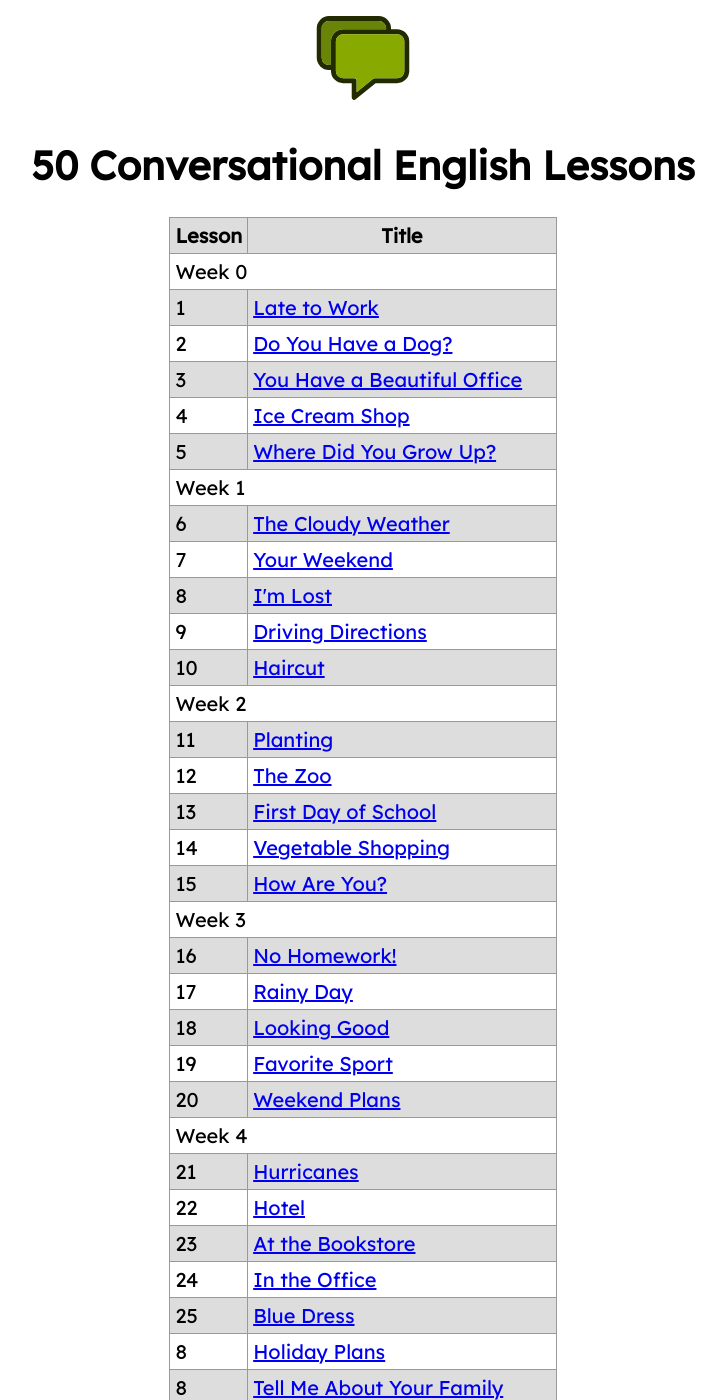
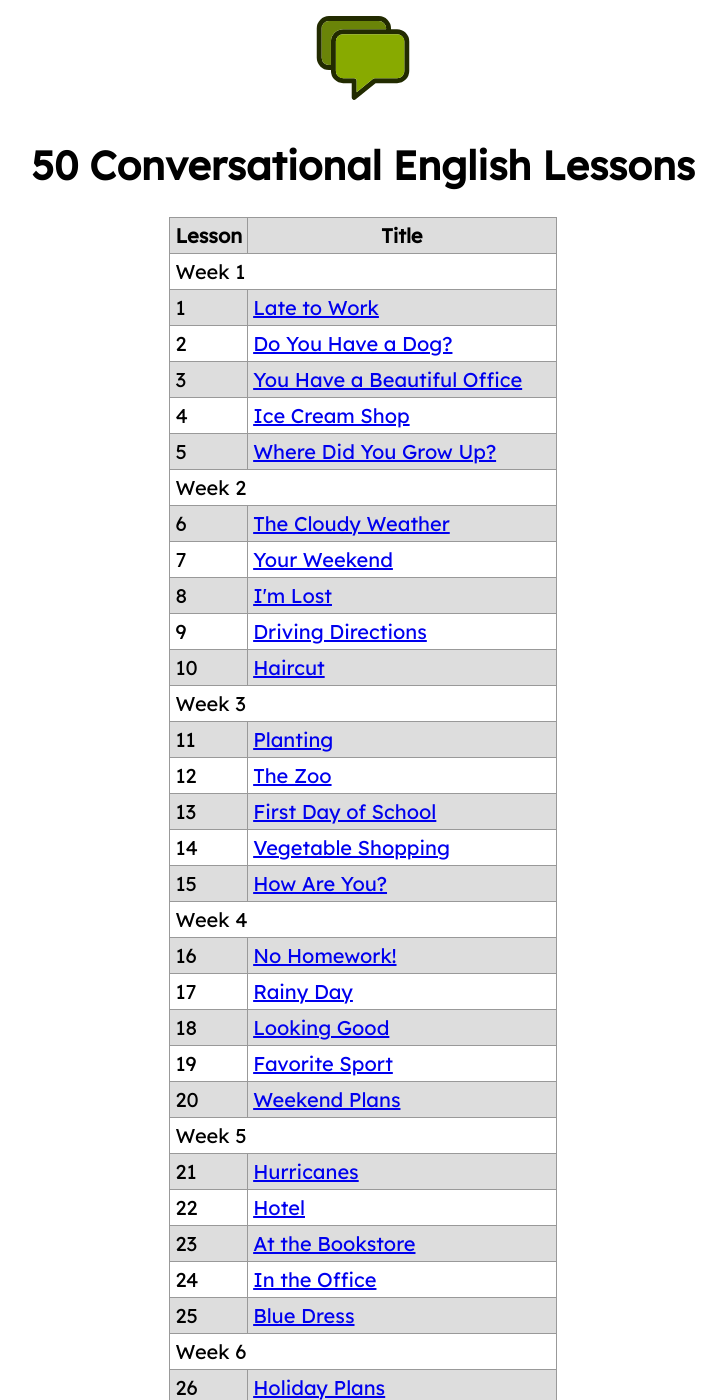
Before and after one commit to GospelTrust/gt-eng-50, a Jekyll site: the page built from docs/index.html, in a window 1280 px wide and 1400 px high. Shown: the whole window, without its empty margins (277-1003 px from the left). Built offline with Jekyll 4.4.1, drawn with Linux system fonts in a browser that asks for light colours; some of the changed text lies outside the part shown.

Commit message:
fix: +1 for weeks. Wrong day number

```diff
--- a/docs/_posts/2022-03-21-lesson-26.md
+++ b/docs/_posts/2022-03-21-lesson-26.md
@@ -2,5 +2,5 @@
 layout: post
 title: "Holiday Plans"
 week: 6
-lesson: 8
+lesson: 26
 ---
--- a/docs/_posts/2022-03-22-lesson-27.md
+++ b/docs/_posts/2022-03-22-lesson-27.md
@@ -2,5 +2,5 @@
 layout: post
 title: "Tell Me About Your Family"
 week: 6
-lesson: 8
+lesson: 27
 ---
--- a/docs/_posts/2022-03-23-lesson-28.md
+++ b/docs/_posts/2022-03-23-lesson-28.md
@@ -2,5 +2,5 @@
 layout: post
 title: "Movies"
 week: 6
-lesson: 8
+lesson: 28
 ---
--- a/docs/_posts/2022-03-24-lesson-29.md
+++ b/docs/_posts/2022-03-24-lesson-29.md
@@ -2,5 +2,5 @@
 layout: post
 title: "Cleaning Out My Purse"
 week: 6
-lesson: 8
+lesson: 29
 ---
--- a/docs/index.html
+++ b/docs/index.html
@@ -15,7 +15,7 @@ layout: default
       {% if start == 1 %}
         {% assign week = post.lesson | divided_by: 5 %}
         <tr>
-          <td colspan="2">Week {{ week | abs }}</td>
+          <td colspan="2">Week {{ week | abs | plus: 1 }}</td>
         </tr>
       {% endif %}
       <tr>
```
